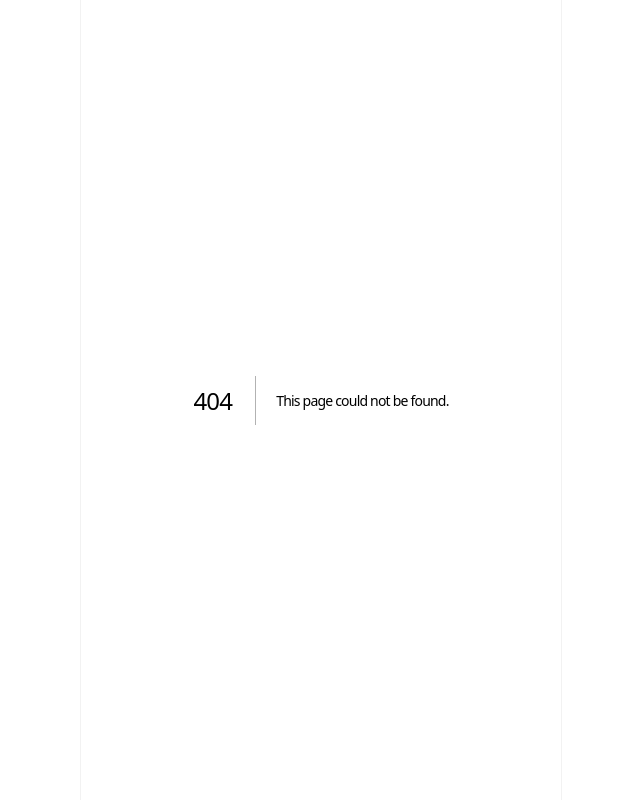
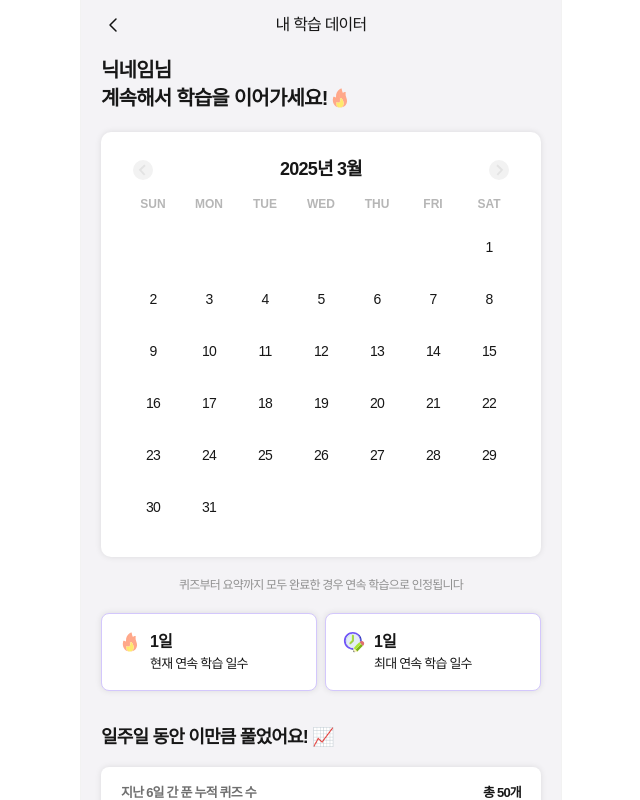
Before and after one commit to POTENDAY-NEWQUIZ/NEWQUIZ-FE, a Next.js app: page /fire in a window 1280 px wide. Before the commit this address had no page. Shown: the top 800 px of the page, without its empty margins (319-959 px from the left). Built offline with nearby package versions, Linux system fonts and the light colour scheme; a web font is replaced by a local one.

Commit message:
[feat] : 연속학습 페이지 구현

```diff
--- /dev/null
+++ b/src/app/fire/page.tsx
@@ -0,0 +1,71 @@
+import Image from "next/image";
+
+import Header from "@components/common/header";
+import Blank from "@components/button/blank";
+import BackButton from "@components/button/back-button";
+import MyCalendar from "@container/home/calendar";
+import StudyDuration from "@components/home/study-duration";
+
+import fire from "@assets/img/fire.svg";
+import clock from "@assets/img/clock.svg";
+import Chart from "@container/home/chart";
+
+const Fire = () => {
+  return (
+    <main className="bg-[#F4F3F6]">
+      {/* 헤더 구역 */}
+      <Header
+        title="내 학습 데이터"
+        leftChild={<BackButton />}
+        rightChild={<Blank />}
+      />
+
+      {/* 텍스트 구역 */}
+      <section className="mx-5 pt-14 mb-5">
+        <div className="font-semibold text-xl leading-7 mb-2">
+          닉네임님
+          <br />
+          <span className="flex">
+            계속해서 학습을 이어가세요!
+            <Image src={fire} width={24} height={24} alt="불꽃" />
+          </span>
+        </div>
+      </section>
+
+      {/* 캘린더 구역 */}
+      <MyCalendar start="" end="" />
+
+      {/* 연속 학습 구역 */}
+      <section className="mx-5 flex justify-between mb-8">
+        <StudyDuration
+          icon={fire}
+          duration={1}
+          text="현재 연속 학습 일수"
+        />
+        <StudyDuration
+          icon={clock}
+          duration={1}
+          text="최대 연속 학습 일수"
+        />
+      </section>
+
+      {/* 차트 구역 */}
+      <section className="mx-5 pb-8">
+        <p className="font-semibold text-lg mb-4">
+          일주일 동안 이만큼 풀었어요! 📈
+        </p>
+        <div className="bg-white p-4 rounded-lg shadow-light">
+          <div className="font-semibold text-[13px] flex justify-between px-1 mb-3">
+            <p className="text-[#707070]">
+              지난 6일 간 푼 누적 퀴즈 수
+            </p>
+            <p>총 50개</p>
+          </div>
+          <Chart />
+        </div>
+      </section>
+    </main>
+  );
+};
+
+export default Fire;
--- a/src/app/page.tsx
+++ b/src/app/page.tsx
@@ -41,7 +41,10 @@ const Home = () => {
         <section className="max-w-[480px] px-5 mb-6">
           <div className="flex justify-between items-center py-4">
             <Image src={logo} height={20} alt="로고" />
-            <div className="flex">
+            <div
+              className="flex cursor-pointer"
+              onClick={() => router.push("/fire")}
+            >
               <Image src={fire} height={24} alt="불꽃" />
               <span className="text-lg font-semibold text-[#FFE96C]">
                 8
--- a/src/components/common/header.tsx
+++ b/src/components/common/header.tsx
@@ -8,7 +8,7 @@ const Header = ({ title, leftChild, rightChild }: IHeader) => {
   return (
     <header
       className={`max-w-[480px] w-full h-[50px] fixed top-0 flex justify-between items-center px-5 z-10 ${
-        title === "logo" ? "bg-home-lavender" : "bg-white"
+        title === "내 학습 데이터" ? "bg-[#F4F3F6]" : "bg-white"
       }`}
     >
       <div className="flex items-center">{leftChild}</div>
--- a/src/components/home/study-duration.tsx
+++ b/src/components/home/study-duration.tsx
@@ -4,7 +4,7 @@ import { IStudyDuration } from "@interface/props";
 
 const StudyDuration = ({ icon, duration, text }: IStudyDuration) => {
   return (
-    <div className="w-[calc((100%-8px)/2)] bg-white shadow-default flex gap-2 p-4 rounded-lg">
+    <div className="w-[calc((100%-8px)/2)] bg-white border-[1px] border-[#D3C7FC] shadow-light flex gap-2 p-4 rounded-lg">
       {/* 아이콘 구역 */}
       <section>
         <Image src={icon} width={24} height={24} alt="아이콘" />
--- a/src/container/home/calendar.tsx
+++ b/src/container/home/calendar.tsx
@@ -79,7 +79,7 @@ const MyCalendar = ({ start, end }: CalendarProps) => {
 
   return (
     <>
-      <div className="bg-white mx-5 p-6 rounded-[10px] shadow-default relative">
+      <div className="bg-white mx-5 p-6 rounded-[10px] shadow-light relative">
         <Calendar
           className="custom-calendar"
           value={selectDate}
@@ -112,7 +112,7 @@ const MyCalendar = ({ start, end }: CalendarProps) => {
           <Image src={next} width={20} height={20} alt="다음" />
         </button>
       </div>
-      <p className="text-xs text-[#909090] text-center my-3">
+      <p className="text-xs text-[#909090] text-center my-5">
         퀴즈부터 요약까지 모두 완료한 경우 연속 학습으로 인정됩니다
       </p>
     </>
--- a/src/container/home/chart.tsx
+++ b/src/container/home/chart.tsx
@@ -1,3 +1,5 @@
+"use client";
+
 import {
   Bar,
   BarChart,
```
